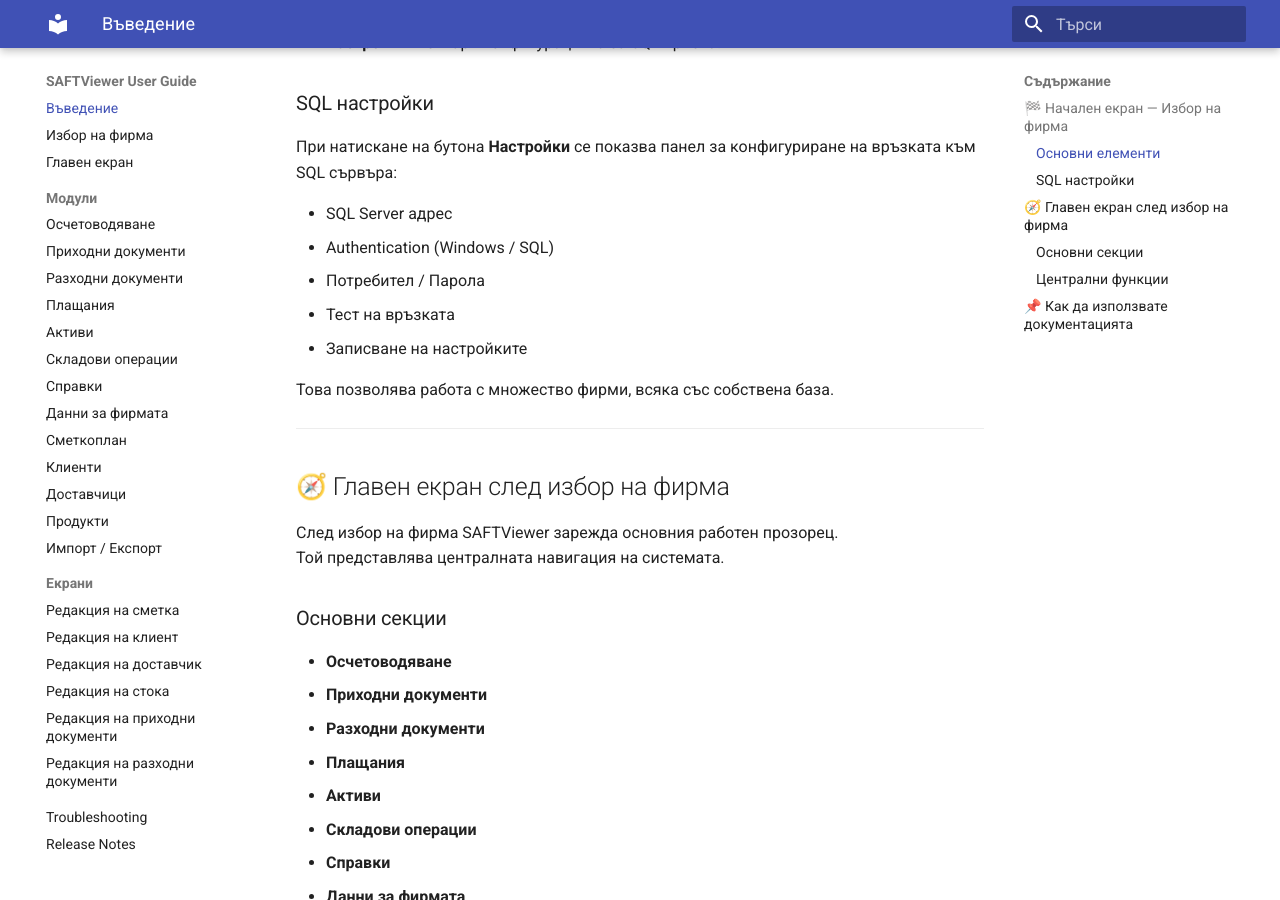
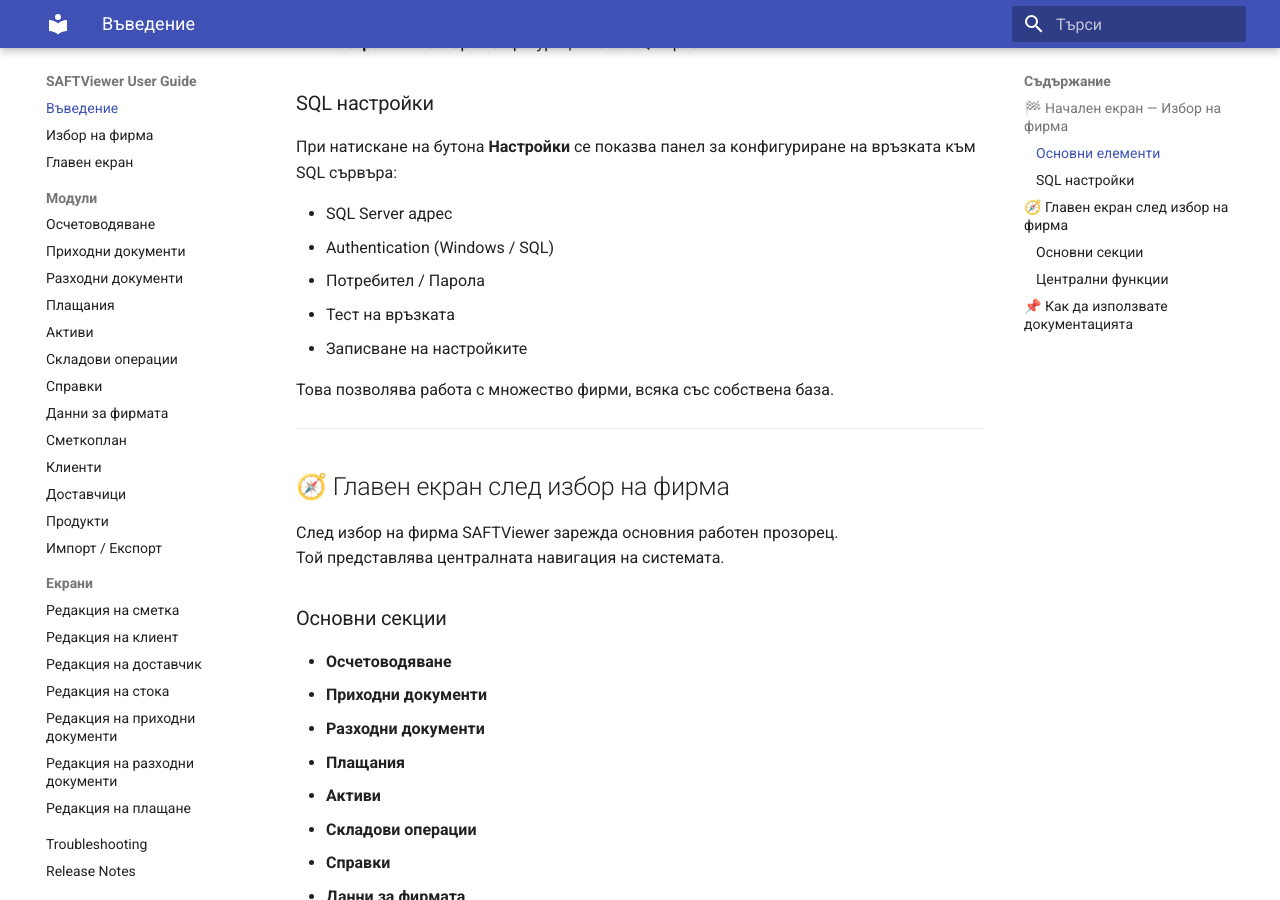
Before and after one commit to teodorval/saftviewer-docs, an MkDocs documentation site: the page built from docs/index.md, in a window 1280 px wide and 900 px high, scrolled down 573 px. Built offline with MkDocs 1.6.1 and Material for MkDocs 9.7.7, drawn with Linux system fonts in a browser that asks for light colours.

Commit message:
Add payment-edit.md to documentation

```diff
--- a/mkdocs.yml
+++ b/mkdocs.yml
@@ -57,6 +57,8 @@ nav:
       - Редакция на стока: product-edit.md
       - Редакция на приходни документи: incoming-edit.md
       - Редакция на разходни документи: outgoing-edit.md
+      - Редакция на плащане: payment-edit.md
+
 
 
 
```
